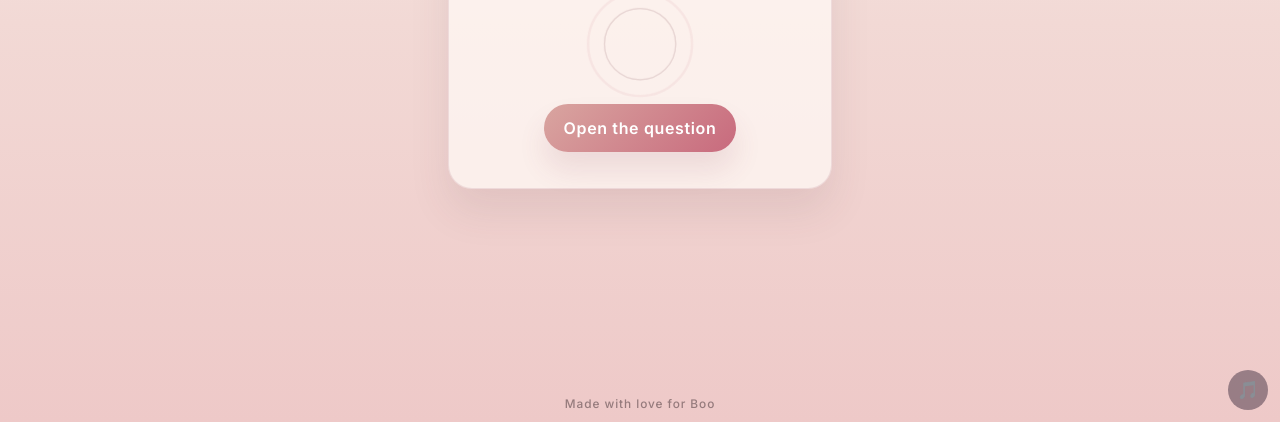
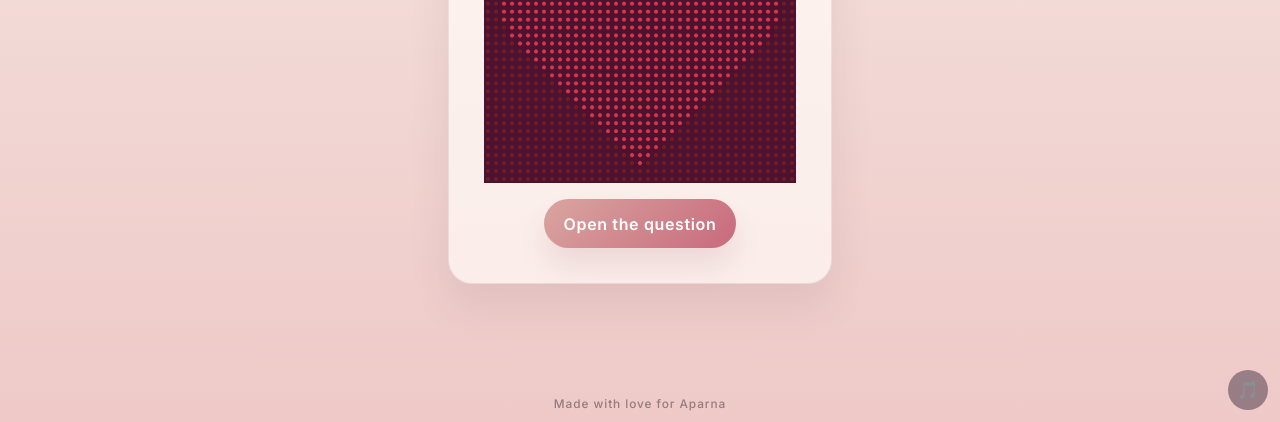
Before and after one commit to pranavelric/boo, a website: page pages/loading.html in a window 1280 px wide. Shown: the part 378-800 px from the top of the page. Drawn offline with nearby package versions, Linux system fonts and the light colour scheme.

Commit message:
name changed

```diff
--- a/pages/loading.html
+++ b/pages/loading.html
@@ -18,7 +18,11 @@
     <main class="loading-scene" aria-live="polite">
         <div class="loading-card">
             <p class="status">Making something special...</p>
-            <div class="pulse-ring"></div>
+
+              <div class="intro-gif-wrap">
+            <img id="image" src="../assets/img/wall6.gif" alt="Cute animated greeting" loading="eager">
+        </div>
+
             <button id="disable" class="btn" disabled>
                 <span>For you.</span>
             </button>
@@ -28,7 +32,7 @@
         </div>
     </main>
 
-    <div class="watermark">Made with love for Boo</div>
+    <div class="watermark">Made with love for Aparna</div>
 
     <script src="../assets/js/loading.js"></script>
 </body>
```
Also changed, not shown: index.html (+1 -1 lines), pages/compliment-show.html (+1 -1 lines), pages/compliments.html (+1 -1 lines), pages/date.html (+1 -1 lines), pages/no-still-hate.html (+1 -1 lines), pages/propose.html (+1 -1 lines), pages/sorry.html (+1 -1 lines), pages/yes.html (+1 -1 lines).
